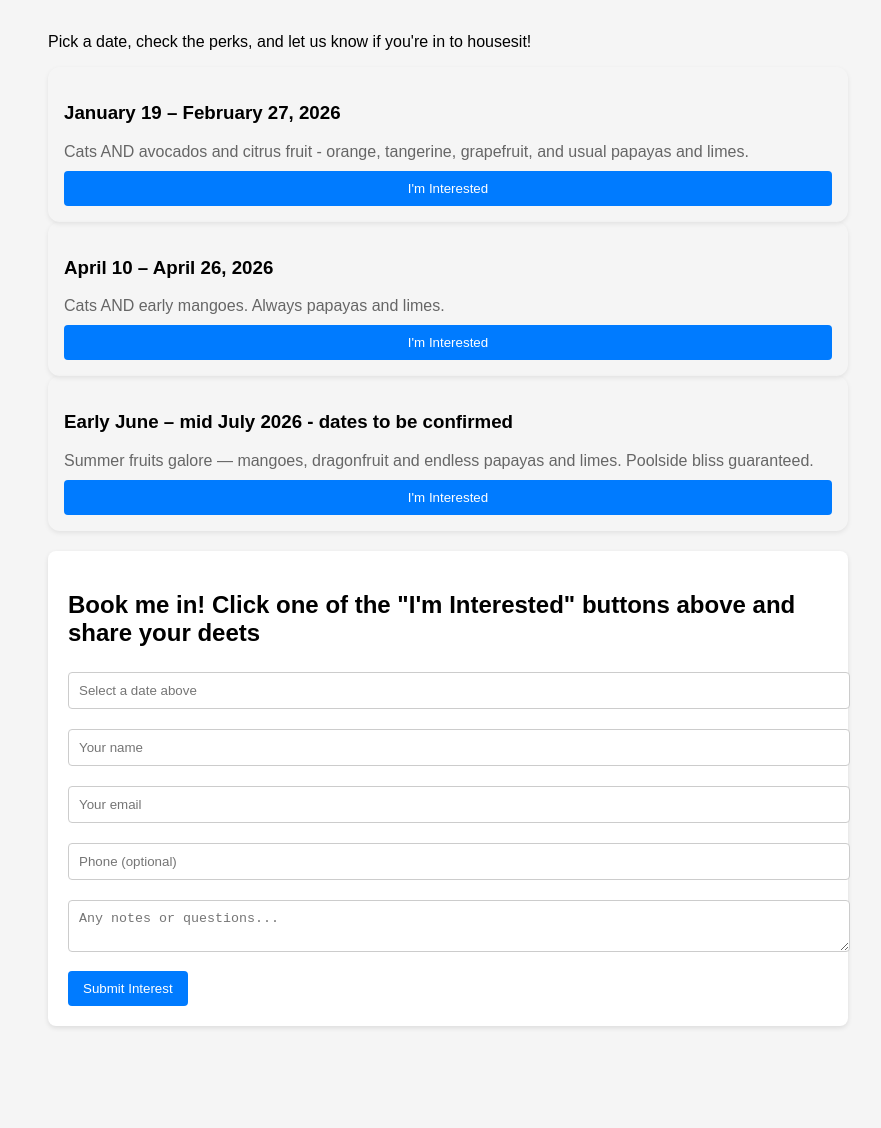
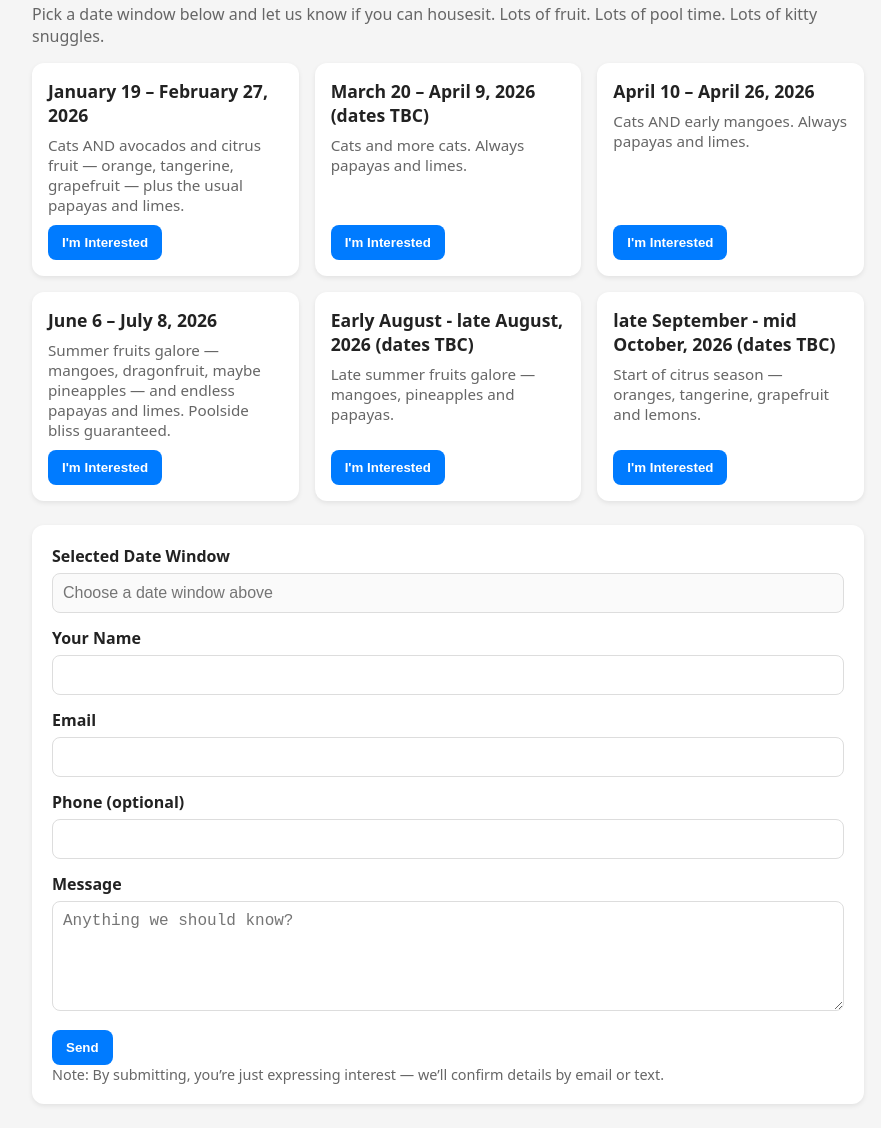
Before and after one commit to aheidergott/housesitting-interest, a plain HTML site: page index.html in a window 1280 px wide. Shown: the part 480-1608 px from the top of the page, without its empty margins (192-1073 px from the left). Before the commit the page ends 1526 px from the top, so only its background shows below. Drawn offline with Linux system fonts and the light colour scheme.

Commit message:
Add files via upload

```diff
--- a/index.html
+++ b/index.html
@@ -1,79 +1,210 @@
 <!DOCTYPE html>
 <html lang="en">
 <head>
-  <meta charset="UTF-8">
-  <meta name="viewport" content="width=device-width, initial-scale=1.0">
+  <meta charset="UTF-8" />
+  <meta name="viewport" content="width=device-width, initial-scale=1.0" />
   <title>Happy Hour Housesitter openings</title>
   <style>
-    body { font-family: sans-serif; background: #f5f5f5; margin: 0; padding: 0; }
-    .container { max-width: 800px; margin: auto; padding: 20px; }
-    .hero-image { width: 100%; border-radius: 8px; margin-bottom: 20px; }
+    :root {
+      --primary: #007bff;
+      --primary-hover: #0056b3;
+      --bg: #f5f5f5;
+      --text: #222;
+      --muted: #666;
+      --ok: #155724;
+      --ok-bg: #d4edda;
+      --err: #721c24;
+      --err-bg: #f8d7da;
+      --card-bg: #fff;
+    }
+    * { box-sizing: border-box; }
+    body { font-family: system-ui, -apple-system, Segoe UI, Roboto, Helvetica, Arial, sans-serif; background: var(--bg); color: var(--text); margin: 0; }
+    .container { max-width: 880px; margin: 0 auto; padding: 24px; }
+    .hero-image { width: 100%; border-radius: 12px; margin-bottom: 20px; display: block; }
+    h1 { margin: 0 0 8px; }
+    p.lead { color: var(--muted); margin-top: 0; }
+    .grid { display: grid; gap: 16px; grid-template-columns: repeat(auto-fit, minmax(260px, 1fr)); }
     .date-card { background: var(--card-bg); padding: 16px; border-radius: 12px; box-shadow: 0 2px 5px rgba(0,0,0,0.08); display: flex; flex-direction: column; }
-    .perks { color: #666; margin-bottom: 10px; }
-    button { padding: 10px 15px; border: none; background: #007BFF; color: white; border-radius: 4px; cursor: pointer; }
-    button:hover { background: #0056b3; }
-    form { background: white; padding: 20px; border-radius: 8px; margin-top: 20px; box-shadow: 0 2px 5px rgba(0,0,0,0.1); }
-    input, textarea { width: 100%; padding: 10px; margin: 5px 0 15px; border: 1px solid #ccc; border-radius: 4px; }
+    .date-card h3 { margin: 0 0 8px; font-size: 1.1rem; }
+    .perks { color: var(--muted); font-size: .95rem; margin-bottom: 10px; }
+    button, .btn { padding: 10px 14px; border: none; background: var(--primary); color: #fff; border-radius: 8px; cursor: pointer; font-weight: 600; }
+    .date-card button { margin-top: auto; align-self: flex-start; }
+    button:hover, .btn:hover { background: var(--primary-hover); }
+    form { background: var(--card-bg); padding: 20px; border-radius: 12px; margin-top: 24px; box-shadow: 0 2px 5px rgba(0,0,0,0.08); }
+    .field { margin-bottom: 14px; }
+    label { display: block; font-weight: 600; margin-bottom: 6px; }
+    input[type="text"], input[type="email"], input[type="tel"], textarea { width: 100%; padding: 10px; border: 1px solid #ddd; border-radius: 8px; font-size: 1rem; }
+    input[readonly] { background: #fafafa; }
+    textarea { min-height: 110px; resize: vertical; }
+    .hp-wrap { position: absolute; left: -10000px; width: 1px; height: 1px; overflow: hidden; }
+    .status { display: none; margin-bottom: 12px; padding: 12px; border-radius: 8px; }
+    .status.ok { background: var(--ok-bg); color: var(--ok); display: block; }
+    .status.err { background: var(--err-bg); color: var(--err); display: block; }
+    .small { font-size: .9rem; color: var(--muted); }
+    footer { margin-top: 28px; color: var(--muted); font-size: .9rem; }
   </style>
+  <script src="https://www.google.com/recaptcha/api.js?render=6Lcf7ccrAAAAANIiQAWqjV1-KUngL3zeIhNWlUqz" async defer></script>
 </head>
 <body>
   <div class="container">
-    <h1>Happy Hour Housesitter openings</h1>
-    <img src="HH-pano.jpg" alt="Happy Hour Sunset View" class="hero-image">
-    <p>Pick a date, check the perks, and let us know if you're in to housesit!</p>
+    <img src="HH-pano.jpg" alt="Backyard pool and patio at the house" class="hero-image" />
+    <h1>Happy Hour Housesitter</h1>
+    <p class="lead">Pick a date window below and let us know if you can housesit. Lots of fruit. Lots of pool time. Lots of kitty snuggles.</p>
+
+    <div class="grid" id="dates">
+      <div class="date-card">
+        <h3>January 19 – February 27, 2026</h3>
+        <div class="perks">Cats AND avocados and citrus fruit — orange, tangerine, grapefruit — plus the usual papayas and limes.</div>
+        <button type="button" data-date="January 19 – February 27, 2026">I'm Interested</button>
+      </div>
 
      <div class="date-card">
-      <h3>January 19 – February 27, 2026</h3>
-      <div class="perks">Cats AND avocados and citrus fruit - orange, tangerine, grapefruit, and usual papayas and limes.</div>
-      <button type="button" onclick="document.getElementById('interest-date').value='January 19 – February 27, 2026'; document.getElementById('interestForm').scrollIntoView({behavior:'smooth'});">I'm Interested</button>
+        <h3>March 20 – April 9, 2026 (dates TBC) </h3>
+        <div class="perks">Cats and more cats. Always papayas and limes.</div>
+        <button type="button" data-date="March 20 – April 9, 2026 (dates TBC)">I'm Interested</button>
       </div>
+
 
       <div class="date-card">
         <h3>April 10 – April 26, 2026</h3>
         <div class="perks">Cats AND early mangoes. Always papayas and limes.</div>
-      <button type="button" onclick="document.getElementById('interest-date').value='April 10 – April 26, 2026'; document.getElementById('interestForm').scrollIntoView({behavior:'smooth'});">I'm Interested</button>
+        <button type="button" data-date="April 10 – April 26, 2026">I'm Interested</button>
       </div>
 
       <div class="date-card">
-      <h3>Early June – mid July 2026 - dates to be confirmed</h3>
-      <div class="perks">Summer fruits galore — mangoes, dragonfruit and endless papayas and limes. Poolside bliss guaranteed.</div>
-      <button type="button" onclick="document.getElementById('interest-date').value='June 4 – July 8, 2026'; document.getElementById('interestForm').scrollIntoView({behavior:'smooth'});">I'm Interested</button>
+        <h3>June 6 – July 8, 2026</h3>
+        <div class="perks">Summer fruits galore — mangoes, dragonfruit, maybe pineapples — and endless papayas and limes. Poolside bliss guaranteed.</div>
+        <button type="button" data-date="June 6 – July 8, 2026">I'm Interested</button>
       </div>
 
-    <!-- <div class="date-card">
-      <h3>June 6 – July 8, 2026 - dates to be confirmed</h3>
-      <div class="perks">Summer fruits galore — mangoes, dragonfruit and endless papayas and limes. Poolside bliss guaranteed.</div>
-      <button type="button" onclick="document.getElementById('interest-date').value='June 4 – July 8, 2026'; document.getElementById('interestForm').scrollIntoView({behavior:'smooth'});">I'm Interested</button>
-    </div> -->
+      <div class="date-card">
+        <h3>Early August - late August, 2026 (dates TBC)</h3>
+        <div class="perks">Late summer fruits galore — mangoes, pineapples and papayas.</div>
+        <button type="button" data-date="Early August - late August, 2026 (dates TBC)">I'm Interested</button>
+      </div>
 
-    <form id="interestForm" action="https://formspree.io/f/xldlvegl" method="POST">
-      <h2>Book me in!  Click one of the "I'm Interested" buttons above and share your deets</h2>
-      <input type="text" id="interest-date" name="Date Window" placeholder="Select a date above" required readonly>
-      <input type="text" name="Name" placeholder="Your name" required>
-      <input type="email" name="Email" placeholder="Your email" required>
-      <input type="text" name="Phone" placeholder="Phone (optional)">
-      <textarea name="Message" placeholder="Any notes or questions..."></textarea>
-      <button type="submit">Submit Interest</button>
+      <div class="date-card">
+        <h3>late September - mid October, 2026 (dates TBC)</h3>
+        <div class="perks">Start of citrus season — oranges, tangerine, grapefruit and lemons.</div>
+        <button type="button" data-date="late September - mid October, 2026 (dates TBC)">I'm Interested</button>
+      </div>
+    </div>
+
+    <form id="interestForm" action="https://formspree.io/f/xldlvegl" method="POST" novalidate>
+      <div id="formStatus" class="status" aria-live="polite"></div>
+
+      <!-- Honeypot for spam bots -->
+      <div class="hp-wrap" aria-hidden="true">
+        <label for="website">Leave this field empty</label>
+        <input id="website" type="text" name="website" tabindex="-1" autocomplete="off" />
+      </div>
+
+      <div class="field">
+        <label for="interest-date">Selected Date Window</label>
+        <input id="interest-date" name="Date Window" type="text" readonly required placeholder="Choose a date window above" />
+      </div>
+
+      <div class="field">
+        <label for="name">Your Name</label>
+        <input id="name" name="Name" type="text" required autocomplete="name" />
+      </div>
+
+      <div class="field">
+        <label for="email">Email</label>
+        <input id="email" name="Email" type="email" required autocomplete="email" />
+      </div>
+
+      <div class="field">
+        <label for="phone">Phone (optional)</label>
+        <input id="phone" name="Phone" type="tel" autocomplete="tel" />
+      </div>
+
+      <div class="field">
+        <label for="message">Message</label>
+        <textarea id="message" name="Message" placeholder="Anything we should know?"></textarea>
+      </div>
+
+      <input type="hidden" name="g-recaptcha-response" id="g-recaptcha-response">
+      <button type="submit" class="btn">Send</button>
+      <div class="small">Note: By submitting, you’re just expressing interest — we’ll confirm details by email or text.</div>
     </form>
+
+
   </div>
 
   <script>
-    document.getElementById('interestForm').addEventListener('submit', async function(e) {
+    // Central listener for date buttons (no inline handlers)
+    document.querySelectorAll('[data-date]').forEach(function(btn) {
+      btn.addEventListener('click', function () {
+        var date = btn.getAttribute('data-date');
+        var dateInput = document.getElementById('interest-date');
+        if (dateInput) {
+          dateInput.value = date || '';
+          document.getElementById('interestForm').scrollIntoView({ behavior: 'smooth' });
+          try { dateInput.focus({ preventScroll: true }); } catch(e) {}
+        }
+      });
+    });
+
+    const form = document.getElementById('interestForm');
+    const statusEl = document.getElementById('formStatus');
+
+    form.addEventListener('submit', async (e) => {
       e.preventDefault();
-      const form = e.target;
+
+      // Honeypot check — if filled, abort quietly
+      const hp = document.getElementById('website');
+      if (hp && hp.value.trim() !== '') {
+        showStatus('Thanks! Your interest has been sent.', true);
+        form.reset();
+        return;
+      }
+
+      // Basic front-end validation
+      if (!form.reportValidity || !form.reportValidity()) {
+        showStatus('Please complete required fields.', false);
+        return;
+      }
+
+      // Execute reCAPTCHA v3 to get a token, then continue
+      if (typeof grecaptcha === 'undefined') {
+        showStatus('Verification could not load. Please reload the page and try again.', false);
+        return;
+      }
+      const token = await new Promise((resolve, reject) => {
+        try {
+          grecaptcha.ready(() => {
+            grecaptcha.execute('6Lcf7ccrAAAAANIiQAWqjV1-KUngL3zeIhNWlUqz', { action: 'housesit_interest' })
+              .then(resolve).catch(reject);
+          });
+        } catch (e) { reject(e); }
+      });
+      document.getElementById('g-recaptcha-response').value = token;
       const data = new FormData(form);
+
+      try {
         const response = await fetch(form.action, {
           method: 'POST',
           body: data,
           headers: { 'Accept': 'application/json' }
         });
+
         if (response.ok) {
-        alert('Thanks! Your interest has been sent.');
+          showStatus('Thanks! Your interest has been sent. We’ll be in touch soon.', true);
           form.reset();
         } else {
-        alert('Oops! There was a problem sending your form.');
+          showStatus('Oops! There was a problem sending your form. Please try again.', false);
+        }
+      } catch (err) {
+        showStatus('Network error. Please try again in a moment.', false);
       }
     });
+
+    function showStatus(message, ok) {
+      statusEl.textContent = message;
+      statusEl.className = 'status ' + (ok ? 'ok' : 'err');
+      statusEl.style.display = 'block';
+    }
   </script>
 </body>
 </html>
```
Lines whose indentation alone changed are shown as unchanged.
